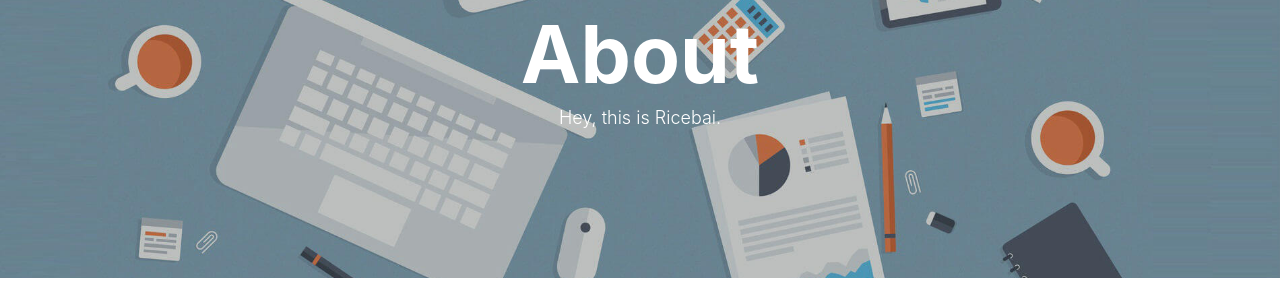
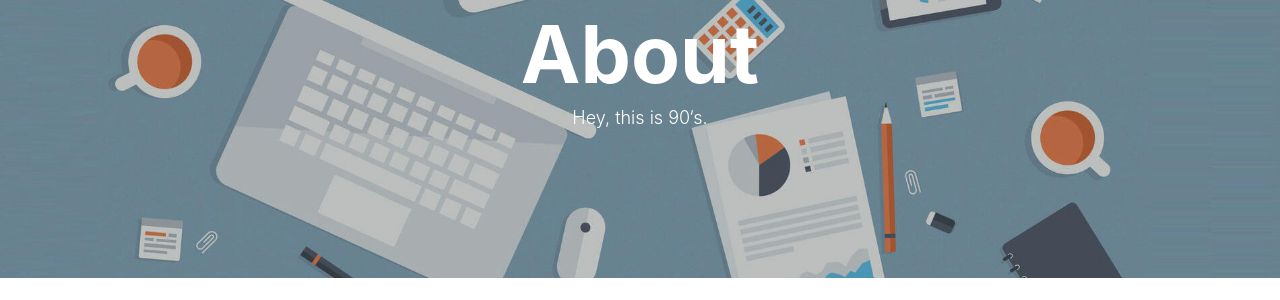
Before and after one commit to ricebai/ricebai.github.io, a Jekyll site: the page built from about.html, in a window 1280 px wide. Shown: the part 140-440 px from the top of the page. Built offline with Jekyll 4.4.1, drawn with Linux system fonts in a browser that asks for light colours; nearby versions of some CDN libraries; comment, search, counter and statistics services are not loaded.

Commit message:
intellij idea

```diff
--- a/_includes/head.html
+++ b/_includes/head.html
@@ -16,7 +16,7 @@
     <link rel="shortcut icon" href="{{ site.baseurl }}/img/favicon.ico">
 
     <!-- Safari Webpage Icon    by-BY -->
-    <link rel="apple-touch-icon" href="{{ site.baseurl }}/img/apple-touch-icon.png">
+    <!--<link rel="apple-touch-icon" href="{{ site.baseurl }}/img/apple-touch-icon.png">-->
 
     <!-- Canonical URL -->
     <link rel="canonical" href="{{ page.url | replace:'index.html','' | prepend: site.baseurl | prepend: site.url }}">
--- a/_layouts/default.html
+++ b/_layouts/default.html
@@ -14,7 +14,7 @@
 
 
 <!-- Image to hack wechat -->
-<img src="/img/apple-touch-icon.png" width="0" height="0" />
+<!--<img src="/img/apple-touch-icon.png" width="0" height="0" />-->
 <!-- Migrate from head to bottom, no longer block render and still work -->
 
 </body>
--- a/about.html
+++ b/about.html
@@ -1,7 +1,7 @@
 ---
 layout: page
 title: "About"
-description: "Hey, this is Ricebai."
+description: "Hey, this is 90‘s."
 header-img: "img/post-bg-am-desk.jpg"
 ---
 
@@ -40,7 +40,7 @@ header-img: "img/post-bg-am-desk.jpg"
     </ul>
 </div>
 
-<script async src="//pagead2.googlesyndication.com/pagead/js/adsbygoogle.js"></script>
+<!--<script async src="//pagead2.googlesyndication.com/pagead/js/adsbygoogle.js"></script>-->
 <script>
   (adsbygoogle = window.adsbygoogle || []).push({
     google_ad_client: "ca-pub-3973177896337259",
@@ -90,7 +90,7 @@ header-img: "img/post-bg-am-desk.jpg"
         // zh by default
         }else{
             // not trigger onChange, otherwise cause a loop call.
-            $select.selectedIndex = 0;
+            // $select.selectedIndex = 0;
             $zh.style.display = "block";
             $en.style.display = "none";
         }
```
